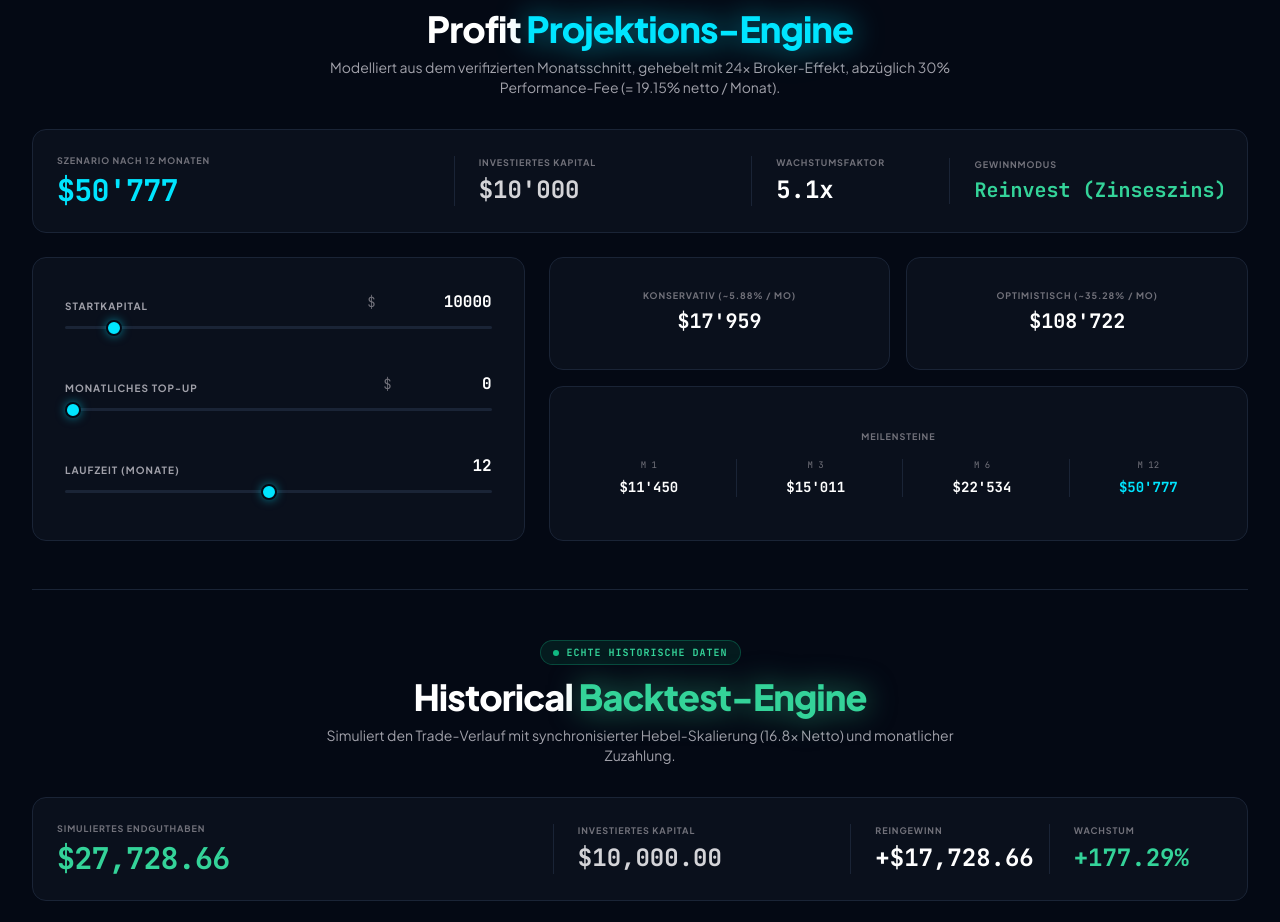
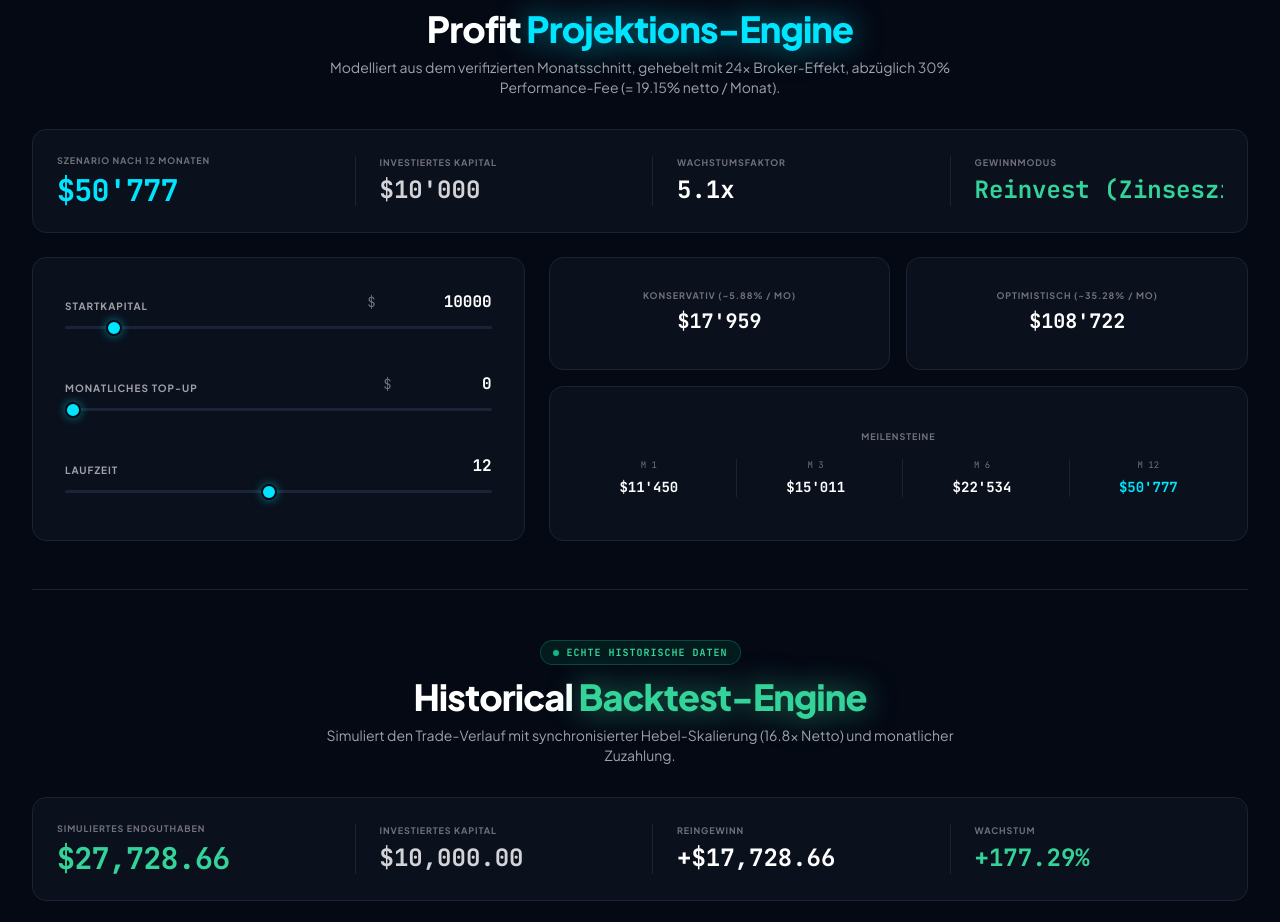
Before and after one commit to stef-wef/SocialTrading, a plain HTML site: page strategies/Neofx.html in a window 1280 px wide. Shown: the part 1367-2289 px from the top of the page. Drawn offline with nearby package versions, Linux system fonts and the light colour scheme.

Commit message:
layout change

```diff
--- a/strategies/Neofx.html
+++ b/strategies/Neofx.html
@@ -143,7 +143,7 @@
         <!-- 4 Haupt-KPIs -->
         <div class="grid grid-cols-2 md:grid-cols-4 gap-4">
             <div class="glass-panel p-6 text-center">
-                <p class="text-[10px] text-zinc-500 uppercase tracking-widest font-bold mb-2" data-i18n="totalGain">Gesamtrendite (ROI)</p>
+                <p class="text-[10px] text-zinc-500 uppercase tracking-widest font-bold mb-2">Gesamtrendite (ROI)</p>
                 <p class="text-3xl font-extrabold text-emerald-400 font-mono" id="kpi-total-gain">---</p>
                 <p class="text-[10px] text-zinc-500 mt-1 font-mono">Since Inception</p>
             </div>
@@ -290,7 +290,7 @@
 
         <div class="border-t border-cardBorder w-full my-6"></div>
 
-        <!-- RECHNER 1: Profit Projection Engine -->
+        <!-- RECHNER 1: Profit Projektions-Engine -->
         <div class="pt-2">
             <div class="text-center mb-8">
                 <div class="inline-flex items-center gap-2 px-3 py-1 rounded-full bg-cardBg border border-cardBorder text-accentCyan text-[10px] font-mono font-bold tracking-widest uppercase mb-3">
@@ -303,22 +303,22 @@
             </div>
 
             <!-- Ergebnisse Dashboard (Volle Breite oben) -->
-            <div class="glass-panel p-6 mb-6 grid grid-cols-1 sm:grid-cols-2 lg:grid-cols-12 gap-6 items-center">
-                <div class="text-left lg:col-span-4">
+            <div class="glass-panel p-6 mb-6 grid grid-cols-1 sm:grid-cols-2 xl:grid-cols-4 gap-6 items-center">
+                <div class="text-left">
                     <p class="text-[9px] text-zinc-500 uppercase tracking-widest font-bold mb-1">Szenario nach <span id="proj-res-month">12</span> Monaten</p>
                     <p class="text-2xl md:text-3xl font-mono font-extrabold text-accentCyan tracking-tight" id="proj-res-balance">$81'887</p>
                 </div>
-                <div class="text-left sm:border-l sm:border-cardBorder sm:pl-6 lg:col-span-3">
+                <div class="text-left sm:border-l sm:border-cardBorder sm:pl-6">
                     <p class="text-[9px] text-zinc-500 uppercase tracking-widest font-bold mb-1">Investiertes Kapital</p>
                     <p class="text-xl md:text-2xl font-mono font-bold text-zinc-300" id="proj-res-invested">$10'000</p>
                 </div>
-                <div class="text-left pt-4 sm:pt-0 border-t sm:border-t-0 border-cardBorder lg:border-l lg:pl-6 lg:col-span-2">
+                <div class="text-left pt-4 sm:pt-0 border-t sm:border-t-0 border-cardBorder xl:border-l xl:pl-6">
                     <p class="text-[9px] text-zinc-500 uppercase tracking-widest font-bold mb-1">Wachstumsfaktor</p>
                     <p class="text-xl md:text-2xl font-mono font-bold text-white"><span id="proj-res-mult">8.2x</span></p>
                 </div>
-                <div class="text-left sm:border-l sm:border-cardBorder sm:pl-6 pt-4 sm:pt-0 border-t sm:border-t-0 border-cardBorder lg:col-span-3">
+                <div class="text-left sm:border-l sm:border-cardBorder sm:pl-6 pt-4 sm:pt-0 border-t sm:border-t-0 border-cardBorder">
                     <p class="text-[9px] text-zinc-500 uppercase tracking-widest font-bold mb-1">Gewinnmodus</p>
-                    <select id="proj-mode-select" class="w-full appearance-none bg-transparent text-xl md:text-xl text-emerald-400 font-mono font-bold outline-none cursor-pointer p-0 border-0 focus:ring-0">
+                    <select id="proj-mode-select" class="w-full appearance-none bg-transparent text-xl md:text-2xl text-emerald-400 font-mono font-bold outline-none cursor-pointer p-0 border-0 focus:ring-0">
                         <option value="reinvest">Reinvest (Zinseszins)</option>
                         <option value="payout">Auszahlen (Payout)</option>
                     </select>
@@ -402,20 +402,20 @@
             </div>
 
             <!-- Dashboard Style Layout für Backtest Ergebnisse (Über die volle Breite) -->
-            <div class="glass-panel p-6 mb-6 grid grid-cols-1 sm:grid-cols-2 lg:grid-cols-12 gap-6 items-center">
-                <div class="text-left lg:col-span-5">
+            <div class="glass-panel p-6 mb-6 grid grid-cols-1 sm:grid-cols-2 xl:grid-cols-4 gap-6 items-center">
+                <div class="text-left">
                     <p class="text-[9px] text-zinc-500 uppercase tracking-widest font-bold mb-1" data-i18n="btSimBal">Simuliertes Endguthaben</p>
                     <p class="text-2xl md:text-3xl font-mono font-extrabold text-emerald-400 tracking-tight" id="bt-res-balance">$0.00</p>
                 </div>
-                <div class="text-left sm:border-l sm:border-cardBorder sm:pl-6 lg:col-span-3">
+                <div class="text-left sm:border-l sm:border-cardBorder sm:pl-6">
                     <p class="text-[9px] text-zinc-500 uppercase tracking-widest font-bold mb-1">Investiertes Kapital</p>
                     <p class="text-xl md:text-2xl font-mono font-bold text-zinc-300" id="bt-res-invested">$0.00</p>
                 </div>
-                <div class="text-left pt-4 sm:pt-0 border-t sm:border-t-0 border-cardBorder lg:border-l lg:pl-6 lg:col-span-2">
+                <div class="text-left pt-4 sm:pt-0 border-t sm:border-t-0 border-cardBorder xl:border-l xl:pl-6">
                     <p class="text-[9px] text-zinc-500 uppercase tracking-widest font-bold mb-1" data-i18n="btProfit">Reingewinn</p>
                     <p class="text-xl md:text-2xl font-mono font-bold text-white" id="bt-res-profit">+$0.00</p>
                 </div>
-                <div class="text-left sm:border-l sm:border-cardBorder sm:pl-6 pt-4 sm:pt-0 border-t sm:border-t-0 border-cardBorder lg:col-span-2">
+                <div class="text-left sm:border-l sm:border-cardBorder sm:pl-6 pt-4 sm:pt-0 border-t sm:border-t-0 border-cardBorder">
                     <p class="text-[9px] text-zinc-500 uppercase tracking-widest font-bold mb-1" data-i18n="btGrowth">Wachstum</p>
                     <p class="text-xl md:text-2xl font-mono font-bold text-emerald-400" id="bt-res-growth">+0.00%</p>
                 </div>
--- a/strategies/app.js
+++ b/strategies/app.js
@@ -24,7 +24,7 @@ const translations = {
         projSub: "Modelliert aus dem verifizierten Monatsschnitt, gehebelt mit 24x Broker-Effekt, abzüglich 30% Performance-Fee (= 19.15% netto / Monat).",
         projDeposit: "Startkapital",
         projTopup: "Monatliches Top-Up",
-        projMonths: "Laufzeit (Monate)",
+        projMonths: "Laufzeit",
         projAvgScen: "Szenario nach",
         monthsWord: "Monaten",
         fromWord: "Aus",
@@ -41,7 +41,7 @@ const translations = {
         btMode: "Gewinn-Modus",
         modeReinvest: "Täglich Reinvestieren (Zinseszins)",
         modePayout: "Auszahlen (Konstantes Kapital)",
-        projModeReinvest: "Monatlich Reinvestieren (Zinseszins)",
+        projModeReinvest: "Täglich Reinvestieren (Zinseszins)",
         projModePayout: "Auszahlen (Konstantes Kapital)",
         btSimBal: "Simuliertes Endguthaben",
         btProfit: "Reingewinn",
@@ -74,7 +74,7 @@ const translations = {
         projSub: "Modeled from the verified monthly average, amplified 24x by broker leverage, minus 30% performance fee (= 19.15% net / month).",
         projDeposit: "Starting Deposit",
         projTopup: "Monthly Top-Up",
-        projMonths: "Time Horizon (Months)",
+        projMonths: "Time Horizon",
         projAvgScen: "Scenario After",
         monthsWord: "Months",
         fromWord: "From",
@@ -91,8 +91,8 @@ const translations = {
         btMode: "Profit Mode",
         modeReinvest: "Daily Reinvest (Compound)",
         modePayout: "Daily Payout (Constant Capital)",
-        projModeReinvest: "Monthly Reinvest (Compound)",
-        projModePayout: "Monthly Payout (Constant Capital)",
+        projModeReinvest: "Daily Reinvest (Compound)",
+        projModePayout: "Daily Payout (Constant Capital)",
         btSimBal: "Simulated Balance",
         btProfit: "Net Profit",
         btGrowth: "Growth",
```
Also changed, not shown: strategies/Sonic.html (+12 -12 lines).
